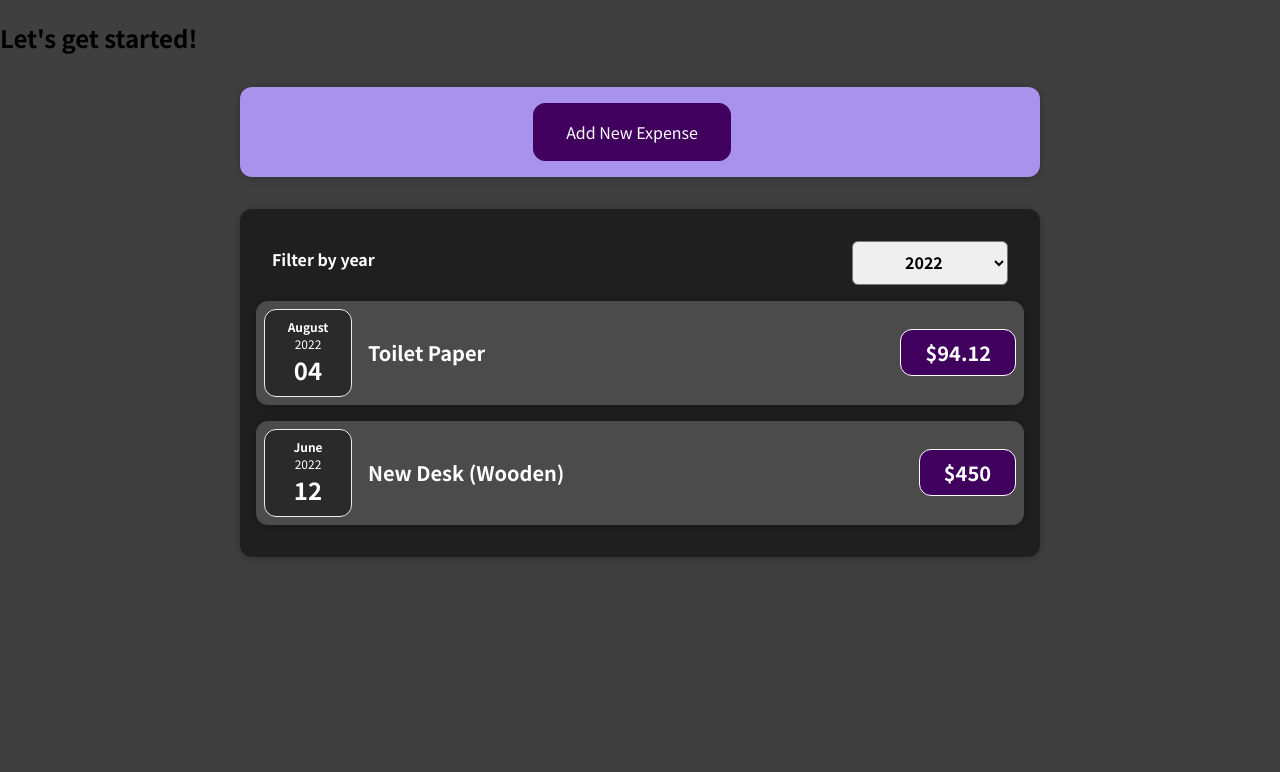
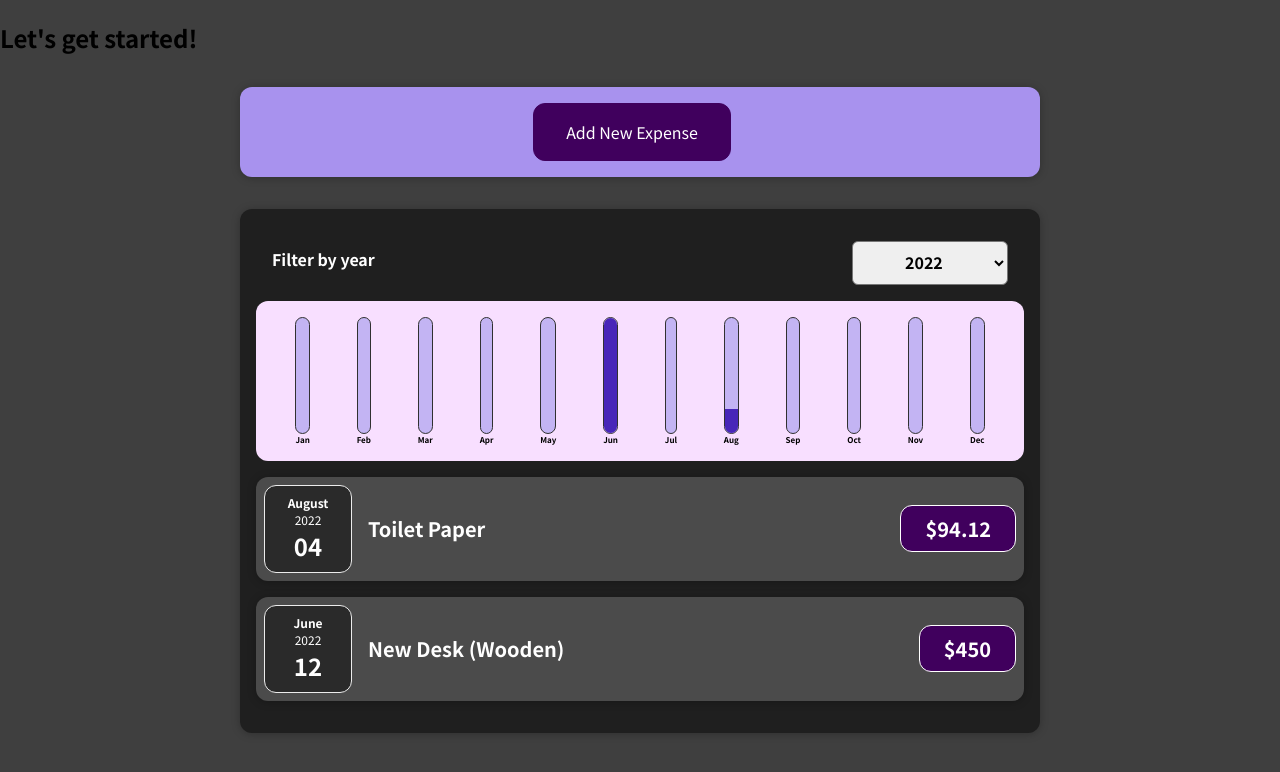
Before and after one commit to RMF2PT/react-complete-guide-23, a React (Create React App) app: page / in a window 1280 px wide. Shown: the top 772 px of the page. Built offline with nearby package versions, Linux system fonts and the light colour scheme.

Commit message:
Add chart

```diff
--- a/src/App.js
+++ b/src/App.js
@@ -37,7 +37,7 @@
     <div>
       <h2>Let's get started!</h2>
       <NewExpense onAddExpense={addExpenseHandler} />
-      <Expenses expenses={expenses} />
+      <Expenses items={expenses} />
     </div>
   );
 };
--- /dev/null
+++ b/src/components/Chart/Chart.css
@@ -0,0 +1,9 @@
+.chart {
+  padding: 1rem;
+  border-radius: 12px;
+  background-color: #f8dfff;
+  text-align: center;
+  display: flex;
+  justify-content: space-around;
+  height: 10rem;
+}
--- /dev/null
+++ b/src/components/Chart/Chart.js
@@ -0,0 +1,23 @@
+import React from "react";
+import ChartBar from "./ChartBar";
+import "./Chart.css";
+
+const Chart = (props) => {
+  const dataPointValues = props.dataPoints.map((dataPoint) => dataPoint.value);
+  const totalMaximum = Math.max(...dataPointValues);
+
+  return (
+    <div className="chart">
+      {props.dataPoints.map((dataPoint) => (
+        <ChartBar
+          key={dataPoint.label}
+          value={dataPoint.value}
+          maxValue={totalMaximum}
+          label={dataPoint.label}
+        />
+      ))}
+    </div>
+  );
+};
+
+export default Chart;
--- /dev/null
+++ b/src/components/Chart/ChartBar.css
@@ -0,0 +1,30 @@
+.chart-bar {
+  height: 100%;
+  display: flex;
+  flex-direction: column;
+  align-items: center;
+}
+
+.chart-bar__inner {
+  height: 100%;
+  width: 100%;
+  border: 1px solid #313131;
+  border-radius: 12px;
+  background-color: #c3b4f3;
+  overflow: hidden;
+  display: flex;
+  flex-direction: column;
+  justify-content: flex-end;
+}
+
+.chart-bar__fill {
+  background-color: #4826b9;
+  width: 100%;
+  transition: all 0.3s ease-out;
+}
+
+.chart-bar__label {
+  font-weight: bold;
+  font-size: 0.5rem;
+  text-align: center;
+}
--- /dev/null
+++ b/src/components/Chart/ChartBar.js
@@ -0,0 +1,24 @@
+import React from "react";
+import "./ChartBar.css";
+
+const ChartBar = (props) => {
+  let barFillHeight = "0%";
+
+  if (props.maxValue > 0) {
+    barFillHeight = Math.round((props.value / props.maxValue) * 100) + "%";
+  }
+
+  return (
+    <div className="chart-bar">
+      <div className="chart-bar__inner">
+        <div
+          className="chart-bar__fill"
+          style={{ height: barFillHeight }}
+        ></div>
+      </div>
+      <div className="chart-bar__label">{props.label}</div>
+    </div>
+  );
+};
+
+export default ChartBar;
--- a/src/components/Expenses/Expenses.js
+++ b/src/components/Expenses/Expenses.js
@@ -1,6 +1,7 @@
 import React, { useState } from "react";
 import ExpenseList from "./ExpensesList";
 import ExpensesFilter from "./ExpensesFilter";
+import ExpensesChart from "./ExpensesChart";
 import Card from "../UI/Card";
 import "./Expenses.css";
 
@@ -11,9 +12,9 @@
     setFilteredYear(selectedYear);
   };
 
-  const filteredExpenses = props.expenses.filter(
-    (expense) => expense.date.getFullYear() === Number(filteredYear)
-  );
+  const filteredExpenses = props.items.filter((expense) => {
+    return expense.date.getFullYear().toString() === filteredYear;
+  });
 
   return (
     <Card className="expenses">
@@ -21,7 +22,8 @@
         selectedYear={filteredYear}
         onChangeFilter={filterChangeHandler}
       />
-      <ExpenseList expenses={filteredExpenses} />
+      <ExpensesChart expenses={filteredExpenses} />
+      <ExpenseList items={filteredExpenses} />
     </Card>
   );
 };
--- /dev/null
+++ b/src/components/Expenses/ExpensesChart.js
@@ -0,0 +1,28 @@
+import React from "react";
+import Chart from "../Chart/Chart";
+
+const ExpensesChart = (props) => {
+  const chartDataPoints = [
+    { label: "Jan", value: 0 },
+    { label: "Feb", value: 0 },
+    { label: "Mar", value: 0 },
+    { label: "Apr", value: 0 },
+    { label: "May", value: 0 },
+    { label: "Jun", value: 0 },
+    { label: "Jul", value: 0 },
+    { label: "Aug", value: 0 },
+    { label: "Sep", value: 0 },
+    { label: "Oct", value: 0 },
+    { label: "Nov", value: 0 },
+    { label: "Dec", value: 0 },
+  ];
+
+  for (const expense of props.expenses) {
+    const expenseMonth = expense.date.getMonth();
+    chartDataPoints[expenseMonth].value += expense.amount;
+  }
+
+  return <Chart dataPoints={chartDataPoints} />;
+};
+
+export default ExpensesChart;
--- a/src/components/Expenses/ExpensesList.js
+++ b/src/components/Expenses/ExpensesList.js
@@ -3,13 +3,13 @@
 import "./ExpensesList.css";
 
 const ExpenseList = (props) => {
-  if (props.expenses.length === 0) {
+  if (props.items.length === 0) {
     return <h2 className="expenses-list__fallback">No expenses found.</h2>;
   }
 
   return (
     <ul className="expenses-list">
-      {props.expenses.map((expense) => (
+      {props.items.map((expense) => (
         <ExpenseItem
           key={expense.id}
           title={expense.title}
--- a/src/components/NewExpense/ExpenseForm.js
+++ b/src/components/NewExpense/ExpenseForm.js
@@ -21,7 +21,7 @@
 
     const expenseData = {
       title: enteredTitle,
-      amount: enteredAmount,
+      amount: +enteredAmount,
       date: new Date(enteredDate),
     };
 
```
